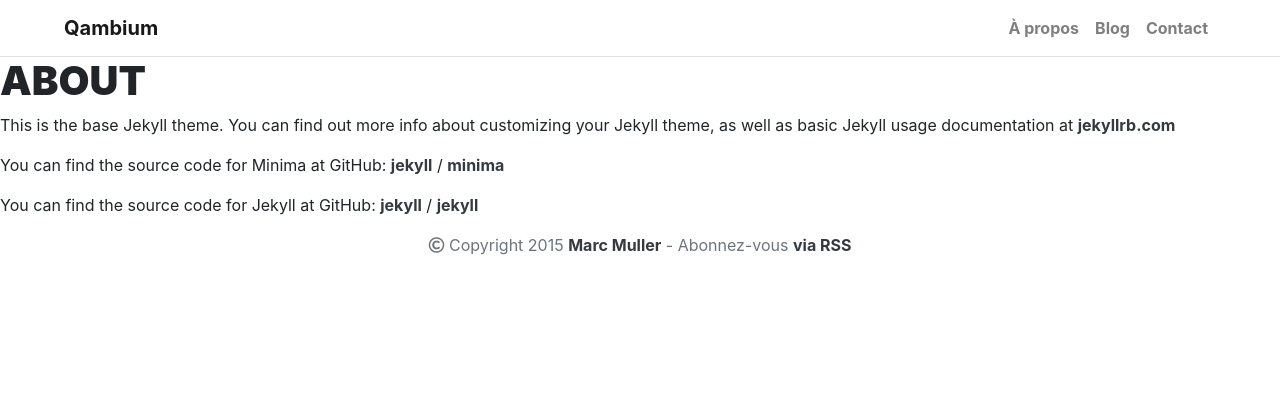
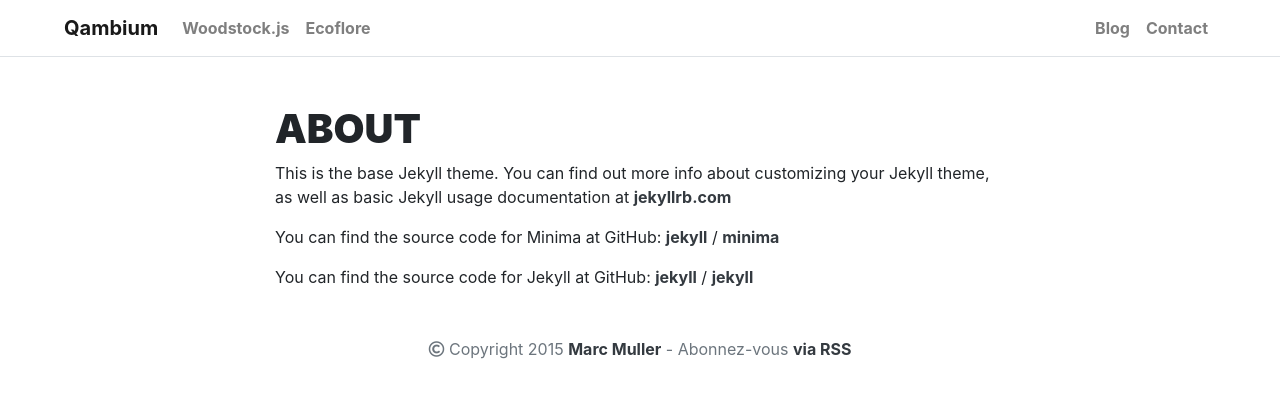
Before and after one commit to Qambium/qambium.github.io, a Jekyll site: the page built from about.md, in a window 1280 px wide. Shown: the top 398 px of the page. Built offline with Jekyll 4.4.1, drawn with Linux system fonts in a browser that asks for light colours; nearby versions of some CDN libraries.

Commit message:
Updated navbar and commitstats directive 	modified:   _includes/navbar.html 	modified:   _layouts/home.html 	modified:   _layouts/page.html 	modified:   _site/404.html 	modified:   _site/about/index.html 	modified:   _site/blog/index.html 	modified:   _site/bricolage/2018/11/20/encore-un-essai.html 	modified:   _site/bricolage/2018/11/23/fabrictation-du-poullailler.html 	modified:   _site/contact/index.html 	modified:   _site/feed.xml 	modified:   _site/index.html 	modified:   _site/jekyll/update/2015/07/04/welcome-to-jekyll.html 	modified:   contact.md

```diff
--- a/_includes/navbar.html
+++ b/_includes/navbar.html
@@ -11,19 +11,26 @@
 
   <div class="collapse navbar-collapse" id="navbarSupportedContent">
 
+    <ul class="navbar-nav ">
+
+      <li class="nav-item">
+        <a class="nav-link" href="https://qambium.fr/Woodstock.js">Woodstock.js</a>
+      </li>
+
+      <li class="nav-item">
+        <a class="nav-link" href="https://qambium.fr/Woodstock.js">Ecoflore</a>
+      </li>
+
+    </ul>
 
     <ul class="navbar-nav ml-auto mr-5 ">
 
       <li class="nav-item">
-        <a class="nav-link {%- if page.url == 'about' -%} {{ ' btn btn-primary' }} {%- endif -%}" href="{{ '/about/' | relative_url }}">À propos</a>
+        <a class="nav-link {%- if page.categories or page.url contains 'blog' || -%} {{ ' active' }} {%- endif -%}" href="{{ '/blog/' | relative_url }}">Blog</a>
       </li>
 
       <li class="nav-item">
-        <a class="nav-link {%- if page.url == 'blog' -%} {{ ' btn btn-primary' }} {%- endif -%}" href="{{ '/blog/' | relative_url }}">Blog</a>
-      </li>
-
-      <li class="nav-item">
-        <a class="nav-link {%- if page.url == 'contact' -%} {{ ' btn btn-primary' }} {%- endif -%}" href="{{ '/contact/' | relative_url }}">Contact</a>
+        <a class="nav-link {%- if page.url contains 'contact' -%} {{ ' active' }} {%- endif -%}" href="{{ '/contact/' | relative_url }}">Contact</a>
       </li>
 
     </ul>
--- a/_layouts/home.html
+++ b/_layouts/home.html
@@ -139,7 +139,7 @@ layout: default
           if(scope.url != null && scope.url != ""){
             $http({
               method: 'GET',
-              url: scope.url + 'commits'
+              url: scope.url + 'commits?access_token=24b8f31a7e7b321d18a1b9dc76ec1aec75694d92'
             }).then(function successCallback(response) {
               scope.commits = response.data.length +
               ' commit' +
@@ -148,7 +148,7 @@ layout: default
 
             $http({
               method: 'GET',
-              url: scope.url + 'stats/contributors'
+              url: scope.url + 'stats/contributors?access_token=24b8f31a7e7b321d18a1b9dc76ec1aec75694d92'
             }).then(function successCallback(response) {
               scope.contributors = response.data.length +
               ' contributeur' +
--- a/_layouts/page.html
+++ b/_layouts/page.html
@@ -1,7 +1,11 @@
 ---
 layout: default
 ---
-<article class="post">
+<div class="container">
+  <div class="row">
+    <div class="col-md-8 ml-auto mr-auto">
+
+      <article class="post mt-5 mb-5">
 
         <header class="post-header">
           <h1 class="post-title">{{ page.title | escape }}</h1>
@@ -12,3 +16,8 @@ layout: default
         </div>
 
       </article>
+
+    </div>
+  </div>
+</div>
+<!--.container  -->
```
Also changed, not shown: contact.md (+1 -1 lines), 9 other files. Lines whose indentation alone changed are shown as unchanged.
